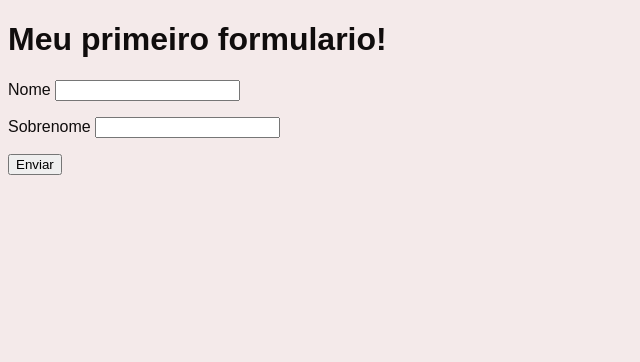
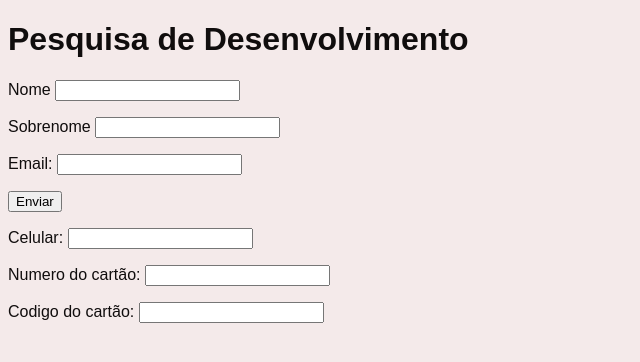
Before and after one commit to Caztron/UserCaztron, a plain HTML site: page index.html in a window 1280 px wide. Shown: the whole page, without its empty margins (0-640 px from the left). Drawn offline with Linux system fonts and the light colour scheme.

Commit message:
alteraçoes

```diff
--- a/index.html
+++ b/index.html
@@ -13,16 +13,33 @@
     </style>
 </head>
 <body>
-    <h1>Meu primeiro formulario!</h1>
+    <h1>Pesquisa de Desenvolvimento </h1>
     <form action="cadastro.php" method="get"  autocomplete="off">
         <p>
             <label for="inome">Nome</label>
             <input type="text" name="nome" id="inome"></p>
         <p>
             <label for="isobrenome">Sobrenome</label>
-            <input type="text" name="sobrenome" id="isobrenome"></p>
+            <input type="text" name="sobrenome" id="isobrenome">
+        </p>
+        <p>
+            <label for="iemail"> Email:</label>
+            <input type="email" name="email" id="iemail">
+        </p>
         <p>
             <input type="submit" value="Enviar">
+        </p>
+        <p>
+            <label for="inumero">Celular:</label>
+            <input type="number" name="telefone" id="inumero">
+        </p>
+        <p>
+            <label for="icartao">Numero do cartão:</label>
+            <input type="number" name="cartao" id="icartao">
+        </p>
+        <p>
+            <label for="icodigo">Codigo do cartão:</label>
+            <input type="number" name="codigo" id="icodigo">
         </p>
     </form>
 
```
